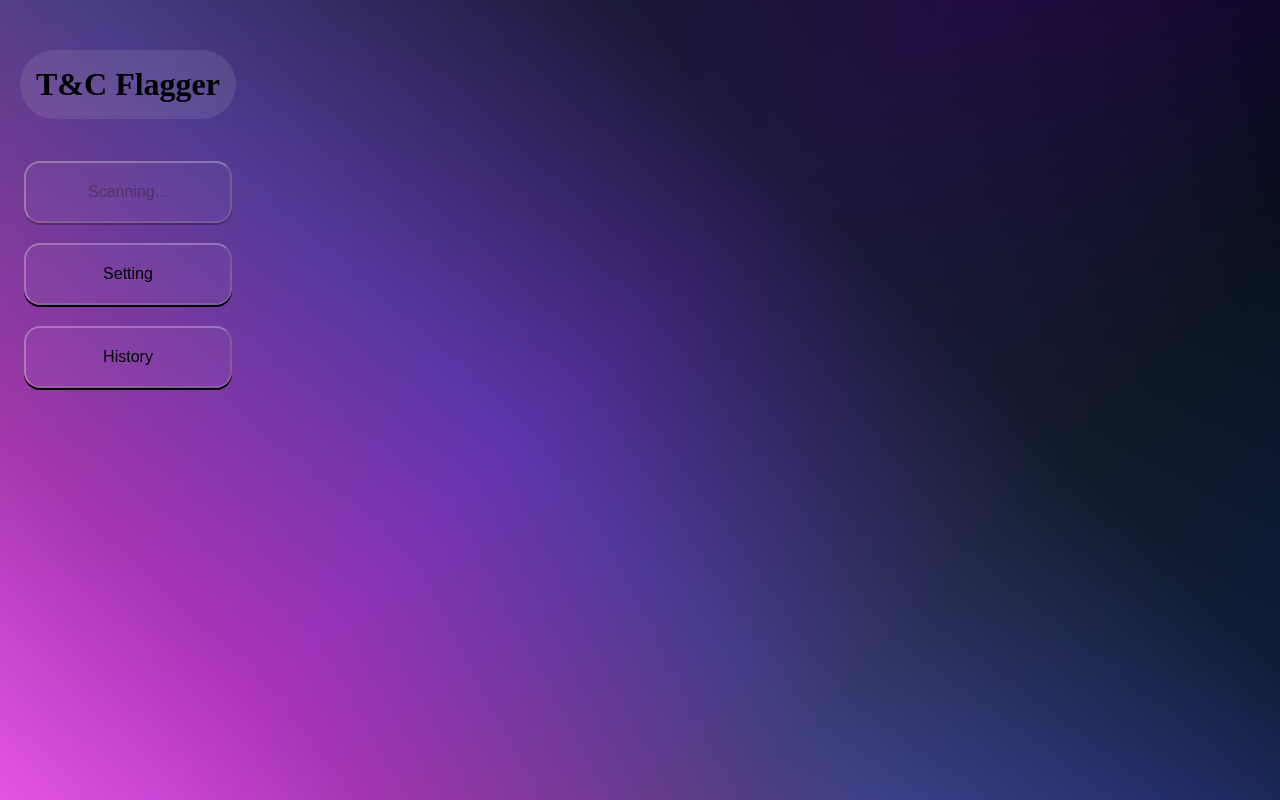
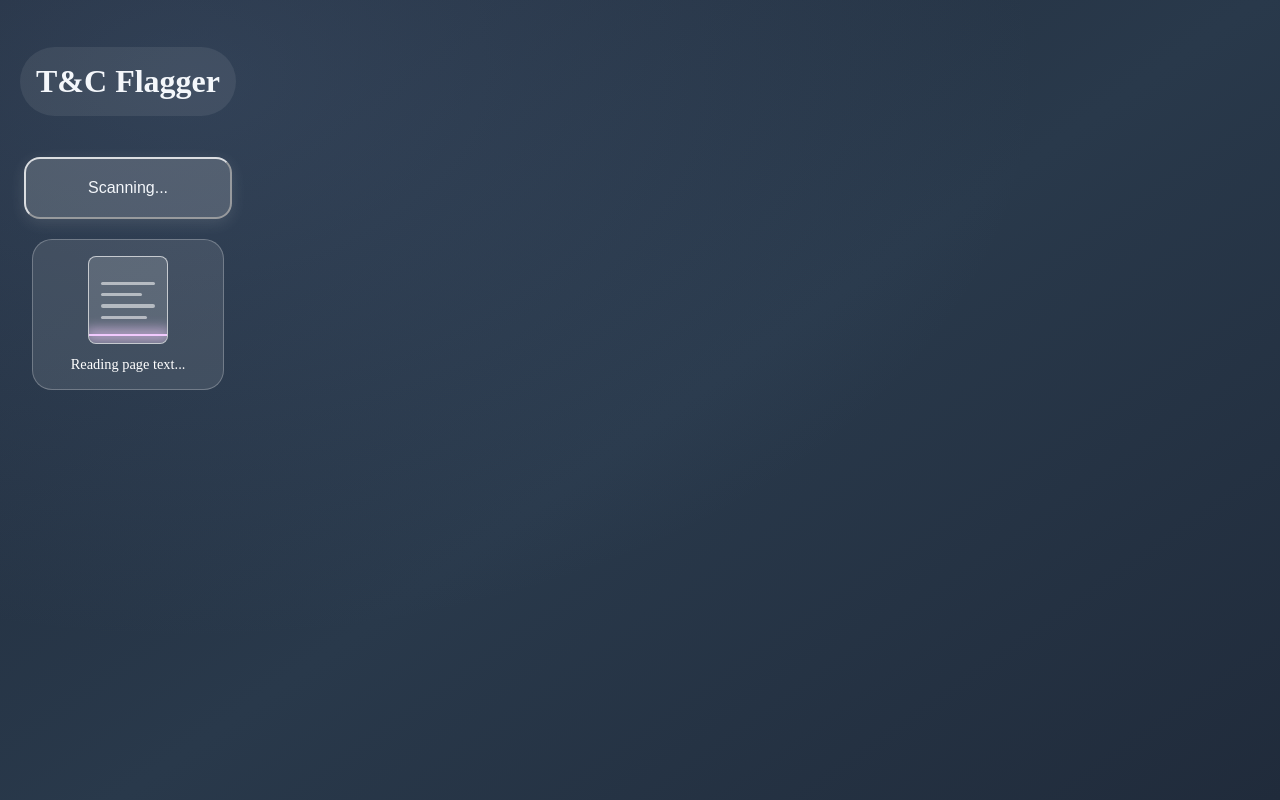
Before and after one commit to Tony27032007/FoAI-Asignment-3, a browser extension: page hello.html in a window 1280 px wide. Both pictures are taken after a click on the button "Scan Now". Drawn offline with Linux system fonts and the light colour scheme.

Commit message:
fixing the UI

```diff
--- a/hello.html
+++ b/hello.html
@@ -9,8 +9,14 @@
       <div class="menu">
             <h1 class="title">T&C Flagger</h1>
             <a><button id="scan-now" class="button-menu" type="button">Scan Now</button></a>
-            <a href="setting.html"><button class="button-menu">Setting</button></a>
-            <a href="history.html"><button class="button-menu">History</button></a>
+            <div id="scan-progress" class="scan-progress" role="status" aria-live="polite" hidden>
+                  <div class="scan-document" aria-hidden="true">
+                        <span></span><span></span><span></span><span></span>
+                  </div>
+                  <p id="scan-progress-label">Reading page text...</p>
+            </div>
+            <a class="menu-link" href="setting.html"><button class="button-menu">Setting</button></a>
+            <a class="menu-link" href="history.html"><button class="button-menu">History</button></a>
       </div>
       <script src="storage.js"></script>
       <script src="extension-api.js"></script>
--- a/script.js
+++ b/script.js
@@ -1,4 +1,7 @@
 const scanButton = document.querySelector("#scan-now");
+const menu = document.querySelector(".menu");
+const scanProgress = document.querySelector("#scan-progress");
+const scanProgressLabel = document.querySelector("#scan-progress-label");
 
 function createScanId() {
   if (globalThis.crypto?.randomUUID) {
@@ -15,6 +18,12 @@ function createScanId() {
 scanButton?.addEventListener("click", async () => {
   scanButton.disabled = true;
   scanButton.textContent = "Scanning...";
+  menu?.classList.add("is-scanning");
+  menu?.setAttribute("aria-busy", "true");
+  scanProgress?.removeAttribute("hidden");
+  if (scanProgressLabel) {
+    scanProgressLabel.textContent = "Reading page text...";
+  }
 
   try {
     const tab = await queryActiveTab();
@@ -27,6 +36,9 @@ scanButton?.addEventListener("click", async () => {
       throw new Error("No readable page text was found.");
     }
 
+    if (scanProgressLabel) {
+      scanProgressLabel.textContent = "Analyzing terms with Legal-BERT and Qwen...";
+    }
     const settings = await readSettings();
     let response;
     const requestController = new AbortController();
@@ -79,5 +91,8 @@ scanButton?.addEventListener("click", async () => {
   } finally {
     scanButton.disabled = false;
     scanButton.textContent = "Scan Now";
+    menu?.classList.remove("is-scanning");
+    menu?.removeAttribute("aria-busy");
+    scanProgress?.setAttribute("hidden", "");
   }
 });
--- a/style.css
+++ b/style.css
@@ -6,14 +6,15 @@ body{
       overflow: hidden;
       box-sizing: border-box;
       background:
-            linear-gradient(45deg, rgba(232, 88, 228, 0.95) 0%, rgba(177, 64, 170, 0.8) 18%, rgba(78, 71, 143, 0.75) 42%, rgba(18, 26, 41, 0.9) 68%, rgba(1, 3, 7, 0.75) 100%),
-            linear-gradient(315deg, #0044fd 0%, #0a2640 26%, #8c00ff 54%, #38255d 100%);
+            radial-gradient(ellipse at 15% 10%, rgba(105, 132, 170, 0.22), transparent 55%),
+            linear-gradient(145deg, #202b3b 0%, #29394b 52%, #202b3b 100%);
       background-repeat: no-repeat;
       background-attachment: fixed;
       animation: background-arrive 900ms ease-out both;
 }
 .button-menu{
-      background-color: rgba(245, 245, 245, 0.04);
+      color: #f4f7fb;
+      background-color: rgba(255, 255, 255, 0.08);
       border-radius: 1rem;
       font-size: medium;
       width: 12rem;
@@ -55,12 +56,85 @@ body{
       flex-direction: column;
       animation: page-arrive 520ms cubic-bezier(0.2, 0.8, 0.2, 1);
 }
+.menu.is-scanning{
+      justify-content: center;
+      gap: 1.25rem;
+}
+.menu.is-scanning .menu-link{
+      display: none;
+}
+.menu.is-scanning #scan-now{
+      border-color: rgba(255, 255, 255, 0.8);
+      background-color: rgba(245, 245, 245, 0.18);
+      box-shadow: 0 0.25rem 1rem rgba(245, 245, 245, 0.12);
+}
+.scan-progress{
+      width: 12rem;
+      display: flex;
+      align-self: center;
+      align-items: center;
+      flex-direction: column;
+      gap: 0.75rem;
+      padding: 1rem;
+      box-sizing: border-box;
+      border: 0.0625rem solid rgba(255, 255, 255, 0.25);
+      border-radius: 1.25rem;
+      background: rgba(255, 255, 255, 0.1);
+      animation: card-arrive 350ms cubic-bezier(0.2, 0.8, 0.2, 1);
+}
+.scan-progress[hidden]{
+      display: none;
+}
+.scan-document{
+      position: relative;
+      width: 5rem;
+      height: 5.5rem;
+      display: flex;
+      flex-direction: column;
+      justify-content: center;
+      gap: 0.5rem;
+      padding: 0.75rem;
+      box-sizing: border-box;
+      overflow: hidden;
+      border: 0.0625rem solid rgba(255, 255, 255, 0.65);
+      border-radius: 0.5rem;
+      background: rgba(255, 255, 255, 0.14);
+}
+.scan-document span{
+      display: block;
+      width: 100%;
+      height: 0.2rem;
+      border-radius: 1rem;
+      background: rgba(255, 255, 255, 0.55);
+}
+.scan-document span:nth-child(2){
+      width: 75%;
+}
+.scan-document span:nth-child(4){
+      width: 85%;
+}
+.scan-document::after{
+      position: absolute;
+      right: 0;
+      left: 0;
+      height: 0.125rem;
+      content: "";
+      background: #f4ccff;
+      box-shadow: 0 0 0.8rem 0.25rem rgba(244, 204, 255, 0.8);
+      animation: document-scan 1.8s ease-in-out infinite;
+}
+.scan-progress p{
+      margin: 0;
+      color: white;
+      font-size: 0.9rem;
+      text-align: center;
+}
 .title{
-      color: black;
+      color: #f4f7fb;
       font-size: xx-large;
       box-sizing: content-box;
       align-self: center;
-      background-color: rgba(245, 245, 245, 0.1);
+      background-color: rgba(255, 255, 255, 0.08);
       padding: 1rem;
       border-radius: 4rem;
       animation: title-arrive 650ms cubic-bezier(0.2, 0.8, 0.2, 1);
@@ -98,11 +172,16 @@ a{
       box-sizing: content-box;
       display: flex;
       overflow-y: scroll;
+      overflow-x: hidden;
       justify-content: flex-start;
       border-radius: 1.5rem;
       flex-direction: column;
       padding: 1rem;
-      height: 80vh;
+
+      height: auto;
+      max-height: 55vh;
+      gap: 0.75rem;
+
       background-color: rgba(245, 245, 245, 0.1);
 }
 .history-button{
@@ -201,7 +280,6 @@ a{
       margin: 0;
       padding: 2.5rem 0.75rem 0.75rem;
       box-sizing: border-box;
-      overflow-y: auto;
       animation: page-arrive 520ms cubic-bezier(0.2, 0.8, 0.2, 1);
 }
 .page-content .title{
@@ -210,12 +288,11 @@ a{
       margin: 1rem auto 1.5rem;
       text-align: center;
 }
-.page-content .history{
+.page-content{
       height: auto;
       max-height: none;
       gap: 0.75rem;
       padding: 0.5rem;
-      overflow: visible;
 }
 .page-content .his-div{
       width: 100%;
@@ -366,6 +443,10 @@ body.detail-document .page-content .title{
       from{opacity:0;transform:translateY(0.5rem) scale(0.99)}
       to{opacity:1;transform:translateY(0) scale(1)}
 }
+@keyframes document-scan{
+      0%,100%{top:0.4rem;opacity:0.65}
+      50%{top:calc(100% - 0.5rem);opacity:1}
+}
 @media (prefers-reduced-motion: reduce){
       *:not(.his-div),*:not(.his-div)::before,*:not(.his-div)::after{
             scroll-behavior:auto !important;
```
Also changed, not shown: 3 other files.
